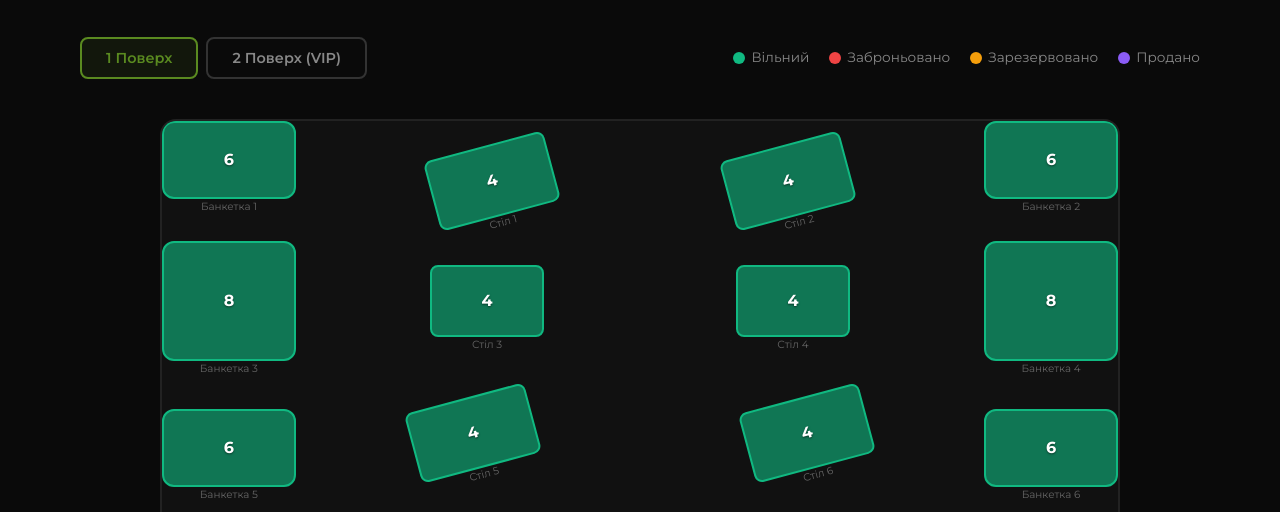
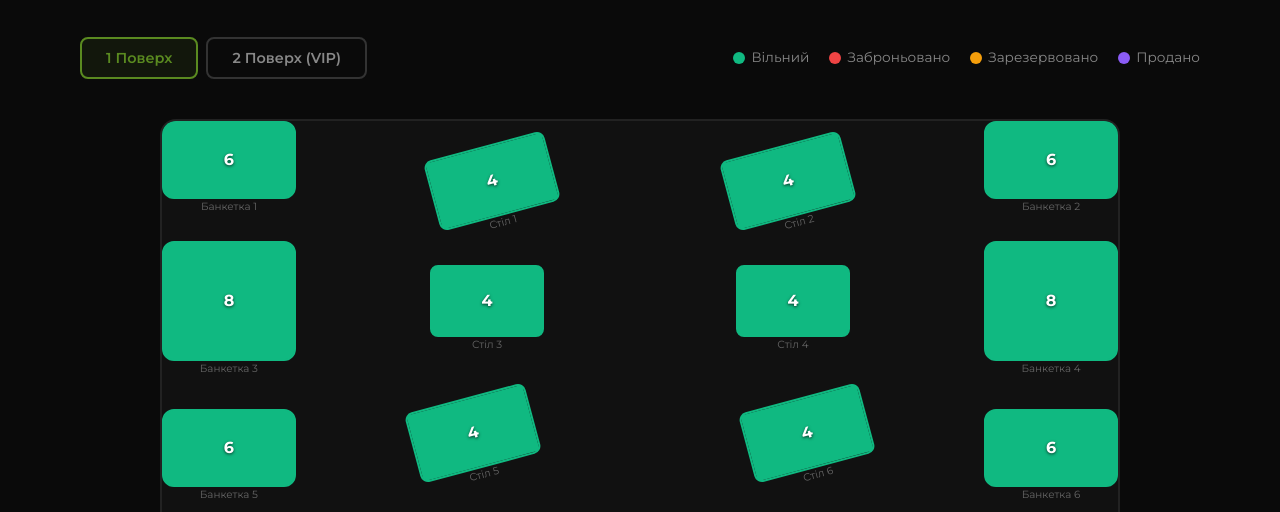
Before and after one commit to orpheumnightclub/orpheum-site, a plain HTML site: page tables.html in a window 1280 px wide. Shown: the part 246-758 px from the top of the page. Drawn offline with nearby package versions, Linux system fonts and the light colour scheme; no server answers.

Commit message:
change color solids

```diff
--- a/script.js
+++ b/script.js
@@ -141,7 +141,6 @@ function markOk(fieldId) {
 function validateName() {
     var v = document.getElementById('name').value.trim();
     if (v.length < 2) { showError('name', 'Мінімум 2 символи'); return false; }
-    if (!/^[a-zA-Zа-яА-ЯіІїЇєЄґҐ\-\s']+$/.test(v)) { showError('name', 'Тільки літери, дефіс або апостроф'); return false; }
     clearError('name'); markOk('name'); return true;
 }
 
--- a/tables.css
+++ b/tables.css
@@ -131,7 +131,7 @@
     color: #fff;
     transition: all 0.3s;
     user-select: none;
-    text-shadow: 0 1px 2px rgba(0,0,0,0.5);
+    text-shadow: 0 1px 3px rgba(0,0,0,0.7);
 }
 
 .table-seat:hover {
@@ -140,22 +140,18 @@
 }
 
 .table-seat.free {
-    background: rgba(16, 185, 129, 0.6);
     border: 2px solid #10b981;
 }
 
 .table-seat.booked {
-    background: rgba(239, 68, 68, 0.6);
     border: 2px solid #ef4444;
 }
 
 .table-seat.reserved {
-    background: rgba(245, 158, 11, 0.6);
     border: 2px solid #f59e0b;
 }
 
 .table-seat.sold {
-    background: rgba(139, 92, 246, 0.6);
     border: 2px solid #8b5cf6;
 }
 
--- a/tables.html
+++ b/tables.html
@@ -9,7 +9,7 @@
     <link rel="preconnect" href="https://fonts.gstatic.com" crossorigin>
     <link href="https://fonts.googleapis.com/css2?family=Montserrat:wght@300;400;500;600;700;800;900&family=Playfair+Display:wght@400;500;700;900&display=swap" rel="stylesheet">
     <link rel="stylesheet" href="style.css">
-    <link rel="stylesheet" href="tables.css?v=1">
+    <link rel="stylesheet" href="tables.css?v=2">
 </head>
 <body>
 
@@ -155,6 +155,6 @@
 
     <script src="https://www.gstatic.com/firebasejs/10.12.0/firebase-app-compat.js"></script>
     <script src="https://www.gstatic.com/firebasejs/10.12.0/firebase-database-compat.js"></script>
-    <script src="tables.js?v=6"></script>
+    <script src="tables.js?v=7"></script>
 </body>
 </html>
--- a/tables.js
+++ b/tables.js
@@ -260,15 +260,41 @@ function renderFloor(floorNum) {
         var el = document.createElement('div');
         var displayStatus = getTableDisplayStatus(table.id);
         var bookedSeats = calcTableReserved(table.id);
+        var soldSeats = calcTableSold(table.id);
+        var totalSeats = table.seats || 1;
+        var freeSeats = totalSeats - bookedSeats - soldSeats;
+
+        var soldPct = Math.round((soldSeats / totalSeats) * 100);
+        var reservedPct = Math.round((bookedSeats / totalSeats) * 100);
+        var freePct = 100 - soldPct - reservedPct;
+
+        var gradient = 'linear-gradient(to right';
+        var pos = 0;
+        if (soldPct > 0) {
+            gradient += ', #8b5cf6 ' + pos + '%, #8b5cf6 ' + (pos + soldPct) + '%';
+            pos += soldPct;
+        }
+        if (reservedPct > 0) {
+            gradient += ', #f59e0b ' + pos + '%, #f59e0b ' + (pos + reservedPct) + '%';
+            pos += reservedPct;
+        }
+        if (freePct > 0) {
+            gradient += ', #10b981 ' + pos + '%, #10b981 ' + (pos + freePct) + '%';
+        }
+        gradient += ')';
+
         el.className = 'table-seat table-seat--' + table.type + ' ' + displayStatus;
         el.dataset.id = table.id;
-        el.style.cssText = 'left:' + table.x + '%;top:' + table.y + '%;width:' + table.w + '%;height:' + table.h + '%;';
+        el.style.cssText = 'left:' + table.x + '%;top:' + table.y + '%;width:' + table.w + '%;height:' + table.h + '%;background:' + gradient + ';border:2px solid ' + (soldPct === 100 ? '#8b5cf6' : reservedPct > 0 ? '#f59e0b' : '#10b981') + ';';
 
         var text = document.createElement('span');
         if (table.seats > 0) {
             text.innerHTML = table.seats;
-            if (bookedSeats > 0) {
-                text.innerHTML += ' <span style="color:#ef4444;font-size:0.7em">(' + bookedSeats + ')</span>';
+            if (bookedSeats > 0 || soldSeats > 0) {
+                var parts = [];
+                if (soldSeats > 0) parts.push('<span style="color:#c4b5fd">' + soldSeats + '</span>');
+                if (bookedSeats > 0) parts.push('<span style="color:#fde68a">' + bookedSeats + '</span>');
+                text.innerHTML += ' (' + parts.join('/') + ')';
             }
         }
         el.appendChild(text);
```
Also changed, not shown: index.html (+1 -1 lines).
